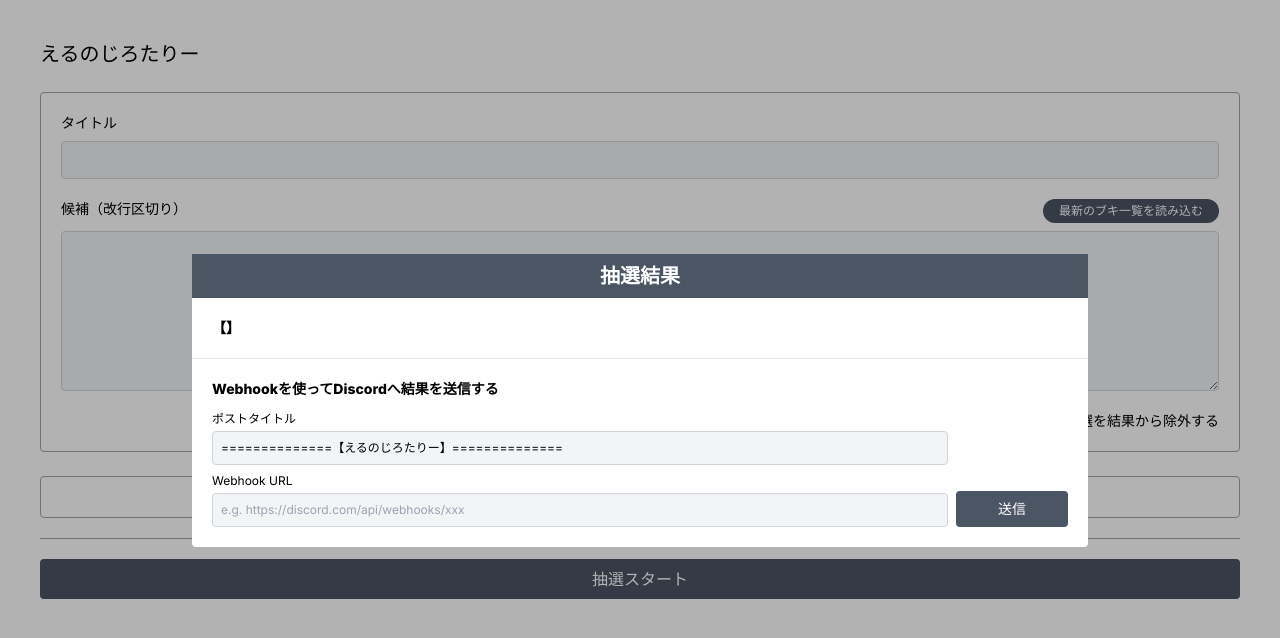
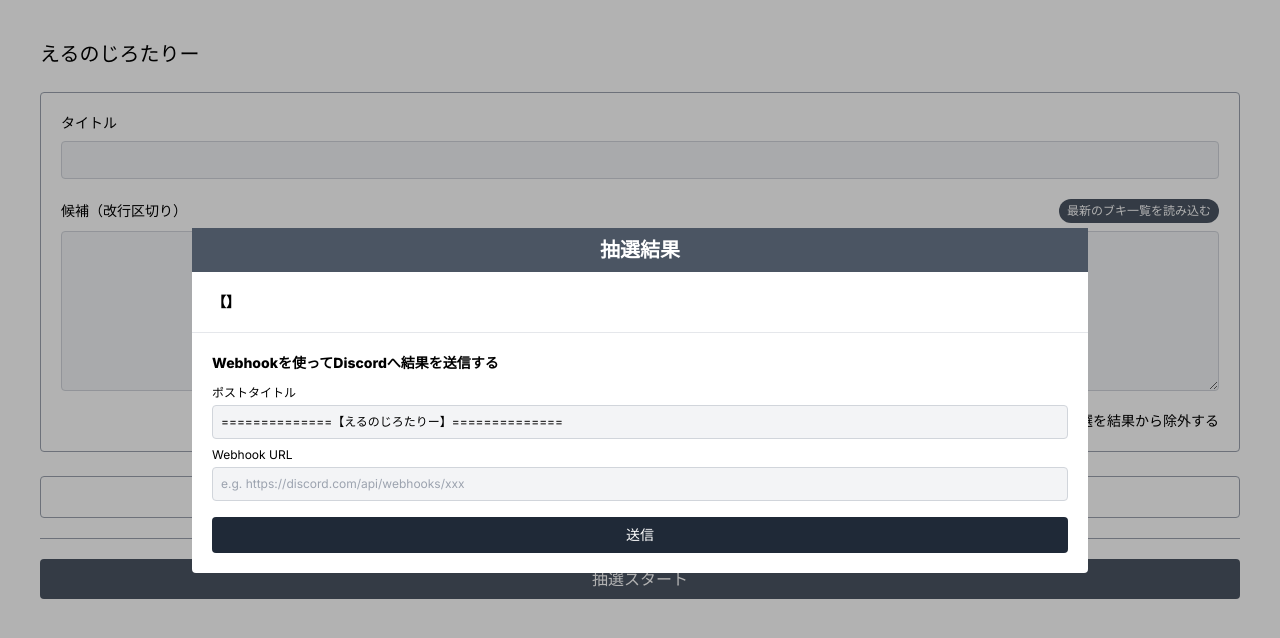
Before and after one commit to atoka-tech/elnj-lottery, a Next.js app: page / in a window 1280 px wide. Both pictures are taken after a click on the button "抽選スタート". Shown: the top 638 px of the page. Built offline with nearby package versions, Linux system fonts and the light colour scheme.

Commit message:
update styles

```diff
--- a/src/app/layout.tsx
+++ b/src/app/layout.tsx
@@ -15,6 +15,11 @@ export default function RootLayout({
 }) {
   return (
     <html lang="ja">
+      <meta
+        name="viewport"
+        content="width=device-width, initial-scale=1, maximum-scale=1"
+      ></meta>
+
       <body className={inter.className}>{children}</body>
     </html>
   );
--- a/src/components/elnj-lottery.tsx
+++ b/src/components/elnj-lottery.tsx
@@ -170,11 +170,11 @@ const ElnjLottery: React.FC = () => {
           </label>
 
           <label htmlFor={`candidates-${index}`} className="grid gap-y-2">
-            <h2 className="text-sm flex justify-between">
+            <h2 className="text-sm flex justify-between items-center">
               <span>候補（改行区切り）</span>
               <button
                 onClick={() => loadWeapons(index)}
-                className="text-white bg-gray-600 text-xs px-4 py-1 rounded-full"
+                className="text-white bg-gray-600 text-xs px-2 py-1 rounded-full"
               >
                 最新のブキ一覧を読み込む
               </button>
@@ -263,7 +263,7 @@ const ElnjLottery: React.FC = () => {
                   Webhookを使ってDiscordへ結果を送信する
                 </h3>
 
-                <form onSubmit={onSubmit} className="flex gap-x-2 items-end">
+                <form onSubmit={onSubmit} className="grid gap-y-4">
                   <section className="grid gap-y-2 grow">
                     <label htmlFor="webhook-title" className="grid gap-y-1">
                       <h3 className="text-xs">ポストタイトル</h3>
@@ -298,7 +298,7 @@ const ElnjLottery: React.FC = () => {
                   <button
                     type="submit"
                     disabled={isSending}
-                    className="bg-gray-600 relative gap-x-1 text-sm text-white w-28 rounded py-2 disabled:opacity-50"
+                    className="bg-gray-800 relative gap-x-1 text-sm w-full text-white rounded py-2 disabled:opacity-50"
                   >
                     {isSending && (
                       <span className="absolute flex h-4 w-4 left-1/2 top-1/2 -translate-x-1/2 -translate-y-1/2">
```
